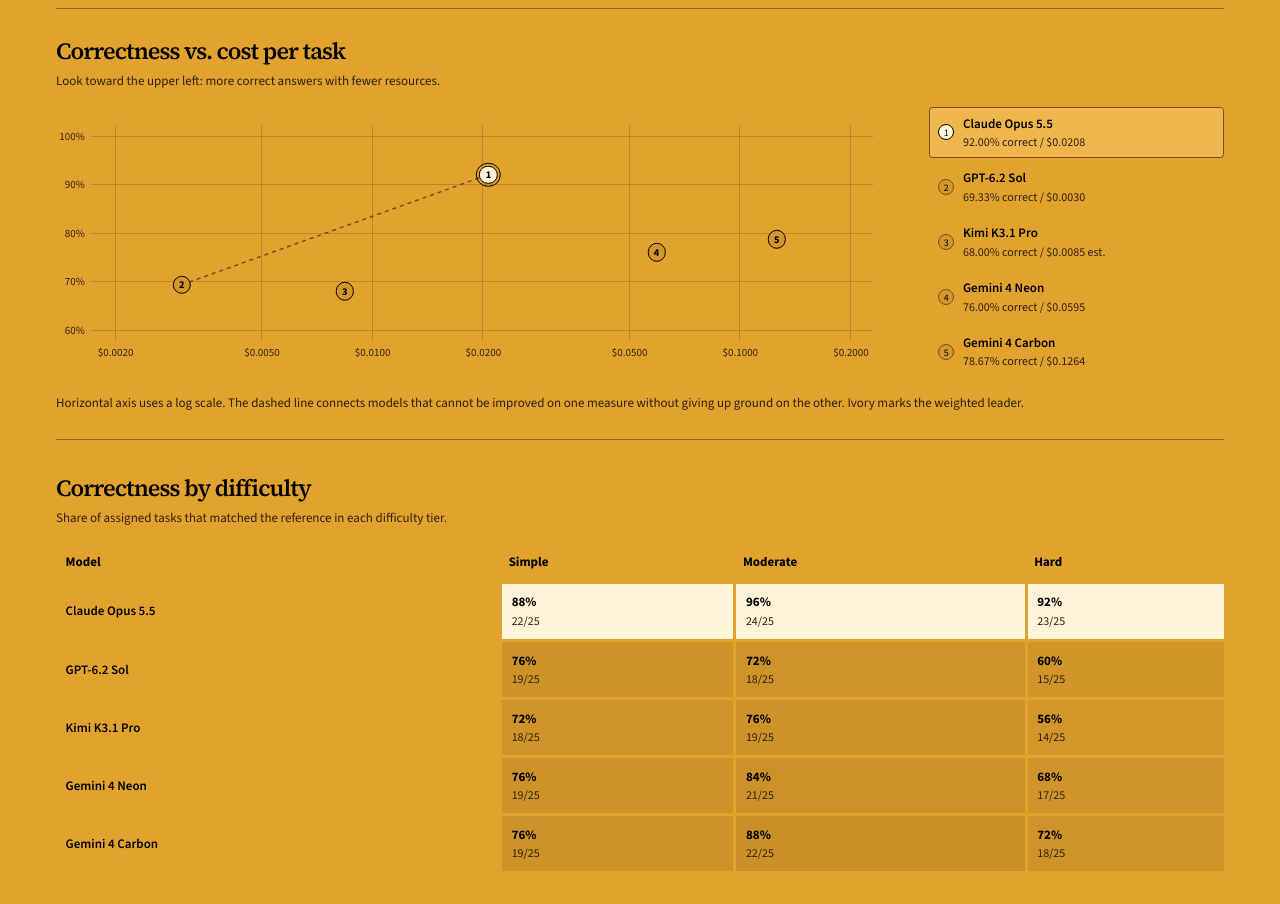
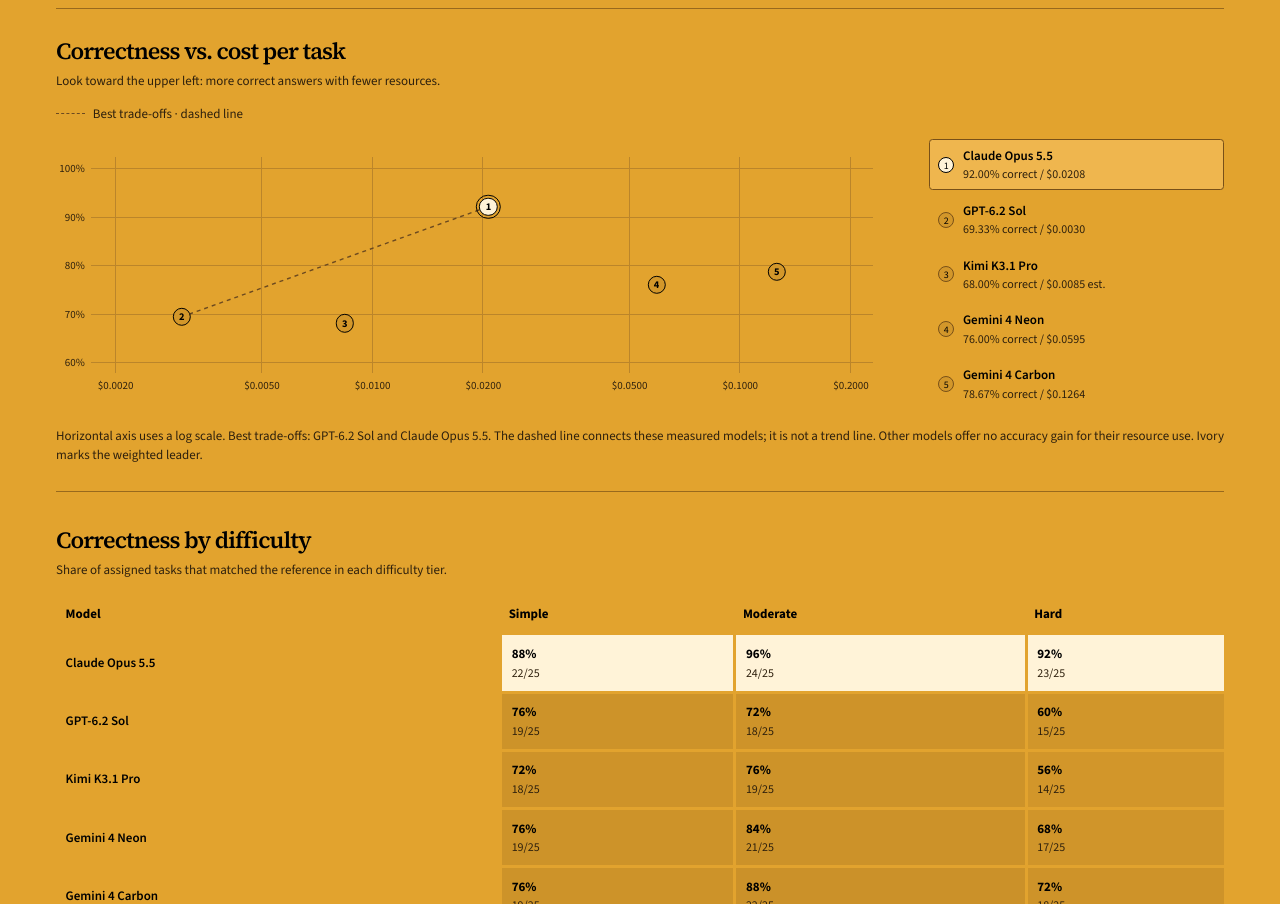
Before and after one commit to iswaryachandranmr/analytics-benchmark, a plain HTML site: page dist/index.html in a window 1280 px wide. Shown: the part 2099-3003 px from the top of the page. Drawn offline with nearby package versions, Linux system fonts and the light colour scheme.

Commit message:
Explain the best-tradeoff line in comparison charts

```diff
--- a/dist/app.js
+++ b/dist/app.js
@@ -339,7 +339,8 @@ function drawTradeoff(models, key, metric) {
   $("#tradeoff-models").replaceChildren(...items);
   const frontierNote = frontier.length === 1
     ? `${frontier[0].name} leads on both axes.`
-    : "The dashed line connects models that cannot be improved on one measure without giving up ground on the other.";
+    : `Best trade-offs: ${frontier.map((model) => model.name).join(" and ")}. The dashed line connects these measured models; it is not a trend line. Other models offer no accuracy gain for their resource use.`;
+  $("#tradeoff-frontier-key").hidden = frontier.length < 2;
   $("#tradeoff-note").textContent = `Horizontal axis uses a log scale. ${frontierNote} Ivory marks the weighted leader.`;
   select(models.find((model) => points.has(model.key)));
 }
--- a/dist/index.html
+++ b/dist/index.html
@@ -16,7 +16,7 @@
   <link rel="stylesheet" href="https://fonts.googleapis.com/css2?family=Source+Sans+3:wght@400..800&amp;family=Source+Serif+4:ital,opsz,wght@0,8..60,400..750;1,8..60,600&amp;display=swap">
   <link rel="stylesheet" href="style.css?v=ivory-type">
   <script>document.documentElement.classList.add('m-enter');</script>
-  <script src="app.js?v=ivory-preview" defer></script>
+  <script src="app.js?v=tradeoff-key" defer></script>
 </head>
 <body id="top">
   <header class="nav masthead">
@@ -83,6 +83,7 @@
           <div class="chart-switcher" id="tradeoff-controls" role="group" aria-label="Compare correctness against"></div>
           <div class="chart-panel-body">
             <div class="panel-heading" aria-live="polite"><h3 id="tradeoff-title">Correctness vs. cost per task</h3><p>Look toward the upper left: more correct answers with fewer resources.</p></div>
+            <p class="frontier-key" id="tradeoff-frontier-key">Best trade-offs · dashed line</p>
             <div class="tradeoff-layout">
               <div class="scatter" id="tradeoff-plot"></div>
               <ol class="tradeoff-models" id="tradeoff-models" aria-label="Model values"></ol>
--- a/dist/style.css
+++ b/dist/style.css
@@ -202,6 +202,8 @@ section { scroll-margin-top: 1.4rem; }
 .efficiency-bar { width: min(52%, 3.8rem); background: var(--plot); border-radius: .24rem .24rem 0 0; }
 .chart-leader .efficiency-bar { background: var(--ivory); outline: 1px solid var(--ink); }
 .tradeoff-layout { display: grid; grid-template-columns: minmax(0, 1fr) minmax(11rem, .35fr); gap: clamp(.65rem, 3vw, 2rem); align-items: center; margin-top: 1rem; }
+.frontier-key { display: flex; align-items: center; gap: .5rem; margin-top: .8rem; color: var(--muted); font-size: .8125rem; }
+.frontier-key::before { content: ""; width: 1.8rem; border-top: 1.5px dashed var(--plot); }
 .scatter { min-width: 0; padding: .5rem 1.5rem 1.65rem 2.2rem; }
 .scatter-inner { position: relative; height: 13.5rem; }
 .scatter-inner svg { position: absolute; inset: 0; width: 100%; height: 100%; pointer-events: none; }
```
